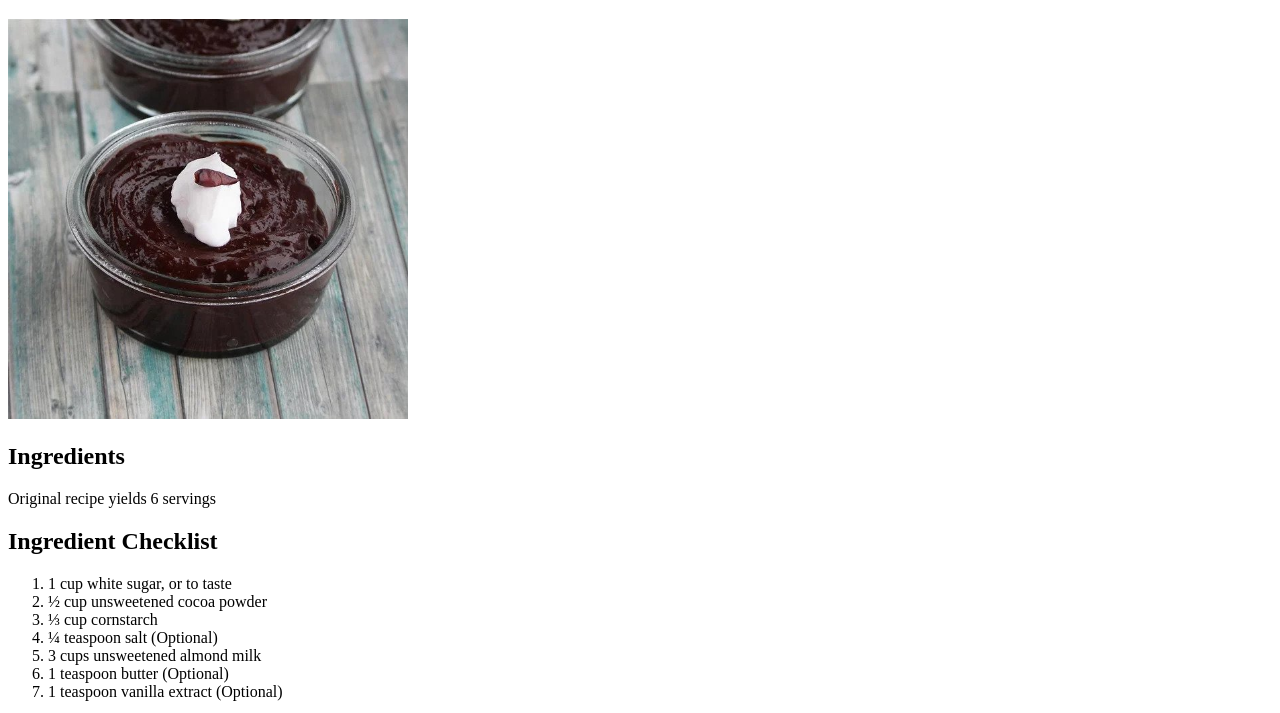
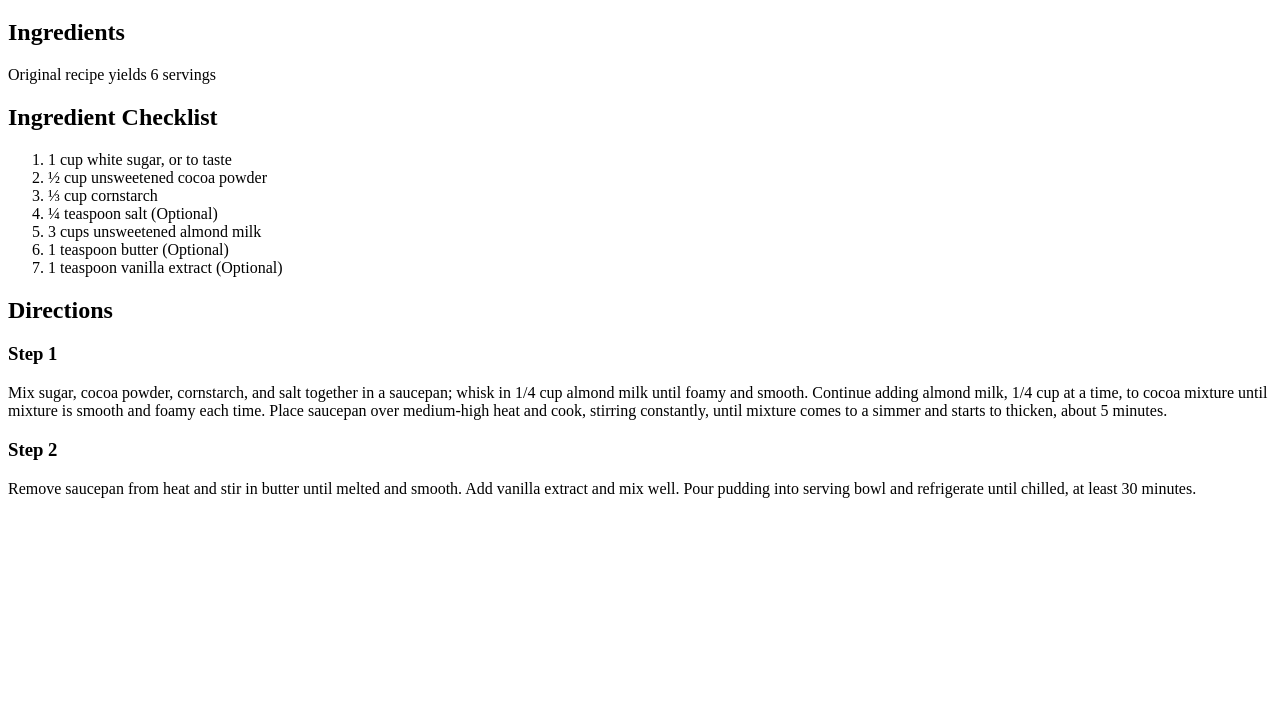
Before and after one commit to khalil-git/odin-recipes, a plain HTML site: page almond.html in a window 1280 px wide. Shown: the part 87-800 px from the top of the page. Drawn offline with Linux system fonts and the light colour scheme.

Commit message:
Fix ing image

```diff
--- a/almond.html
+++ b/almond.html
@@ -10,7 +10,7 @@
 
 
 <h1>Almond Milk Chocolate Pudding  </h1>
-<img src="img/milkChoc.jpg" height="400px">
+
 <h2> Ingredients </h2>
 <p>Original recipe yields 6 servings</p>
 
```
